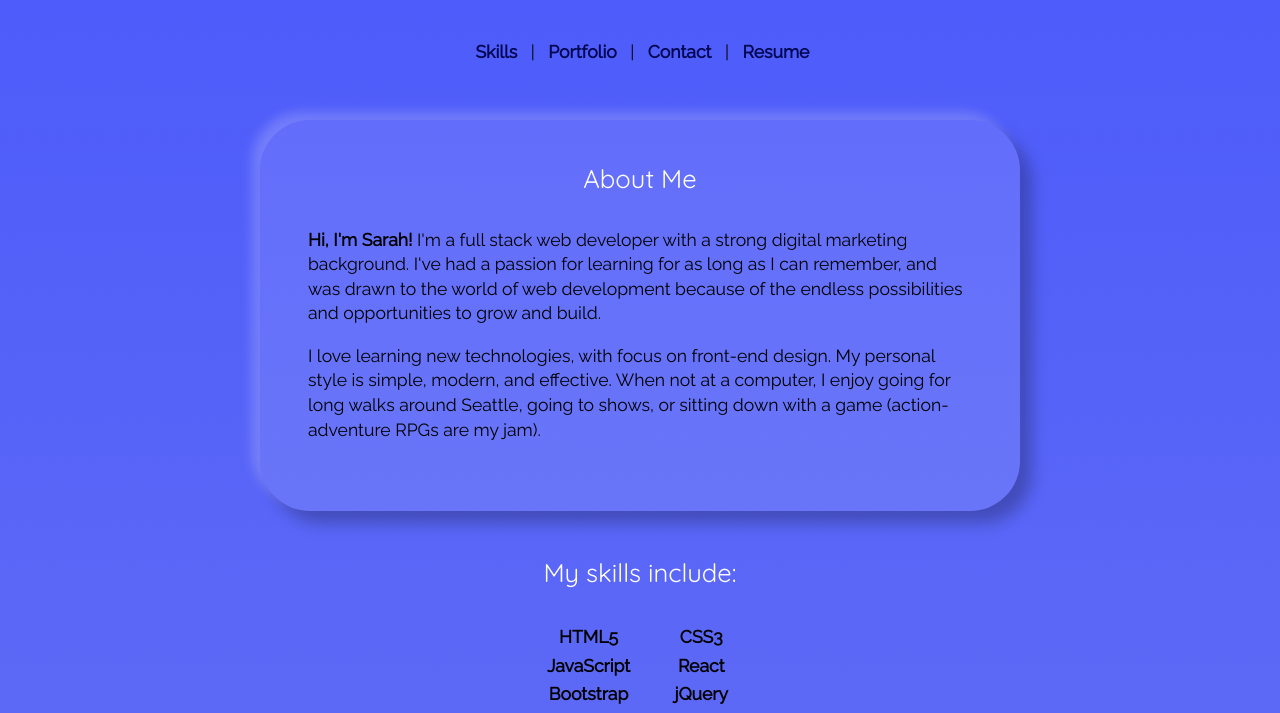
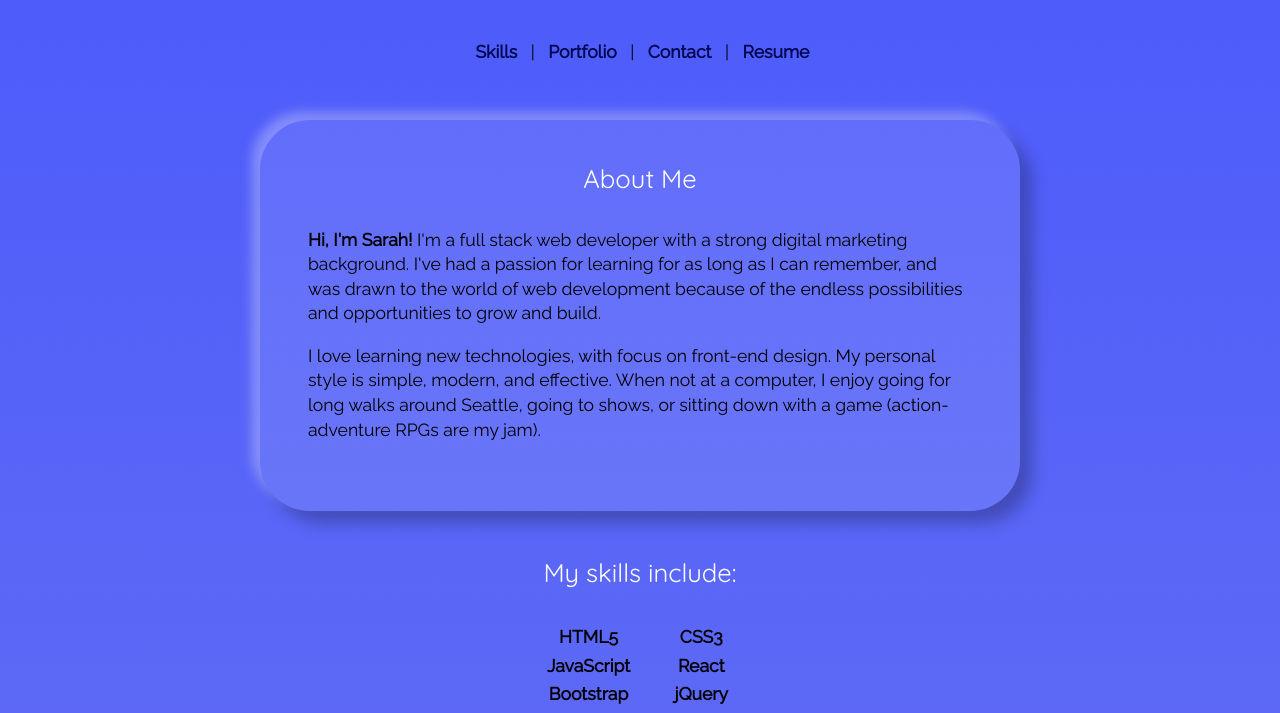
Before and after one commit to SarahMBeecroft/V4Portfolio, a plain HTML site: page index.html in a window 1280 px wide. Shown: the part 372-1085 px from the top of the page. Drawn offline with Linux system fonts and the light colour scheme.

Commit message:
One more style change for now ha

```diff
--- a/style.css
+++ b/style.css
@@ -109,7 +109,7 @@ canvas {
   padding: .5em 3em 3em 3em;
   box-shadow:
     12px 12px 16px 0 rgba(0, 0, 0, 0.25),
-    -8px -8px 12px 0 rgba(255, 255, 255, 0.2);
+    -8px -8px 12px 0 rgba(255, 255, 255, 0.3);
   border-radius: 50px;
   justify-content: center;
 
```
